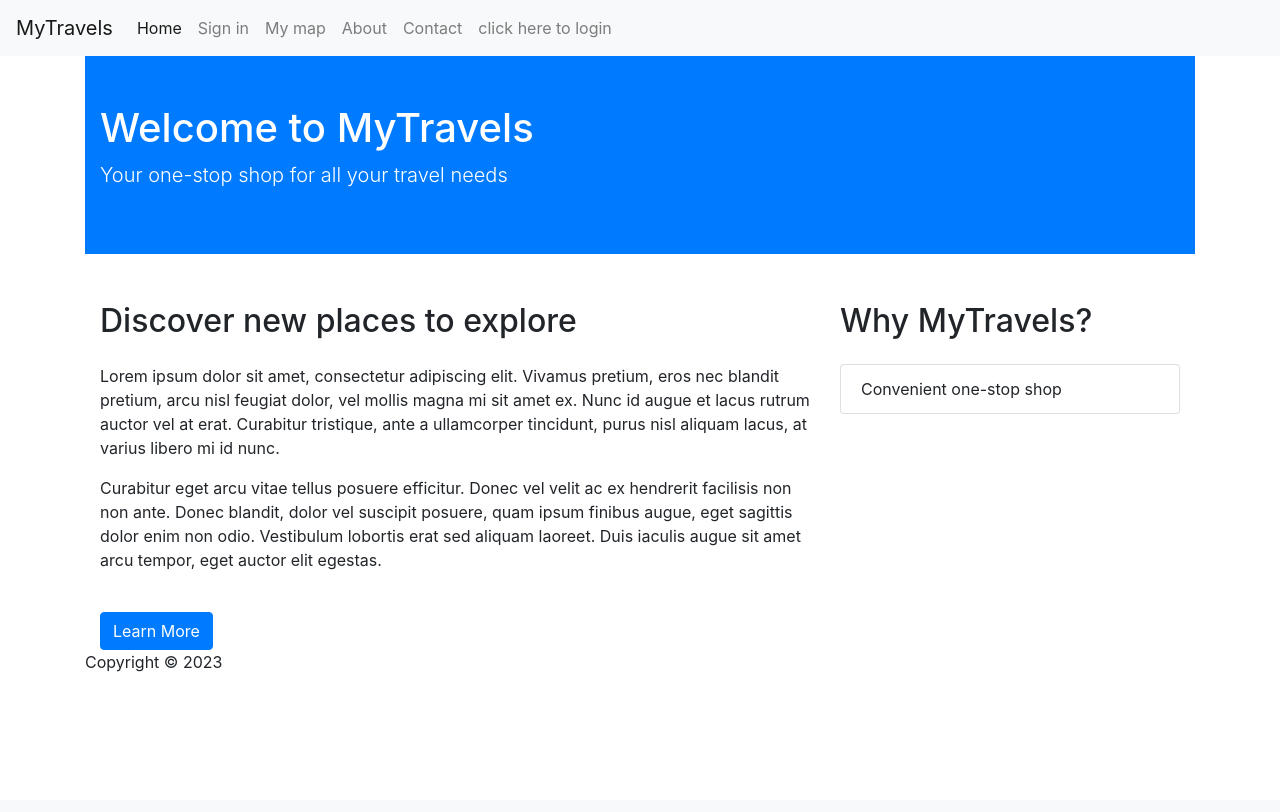
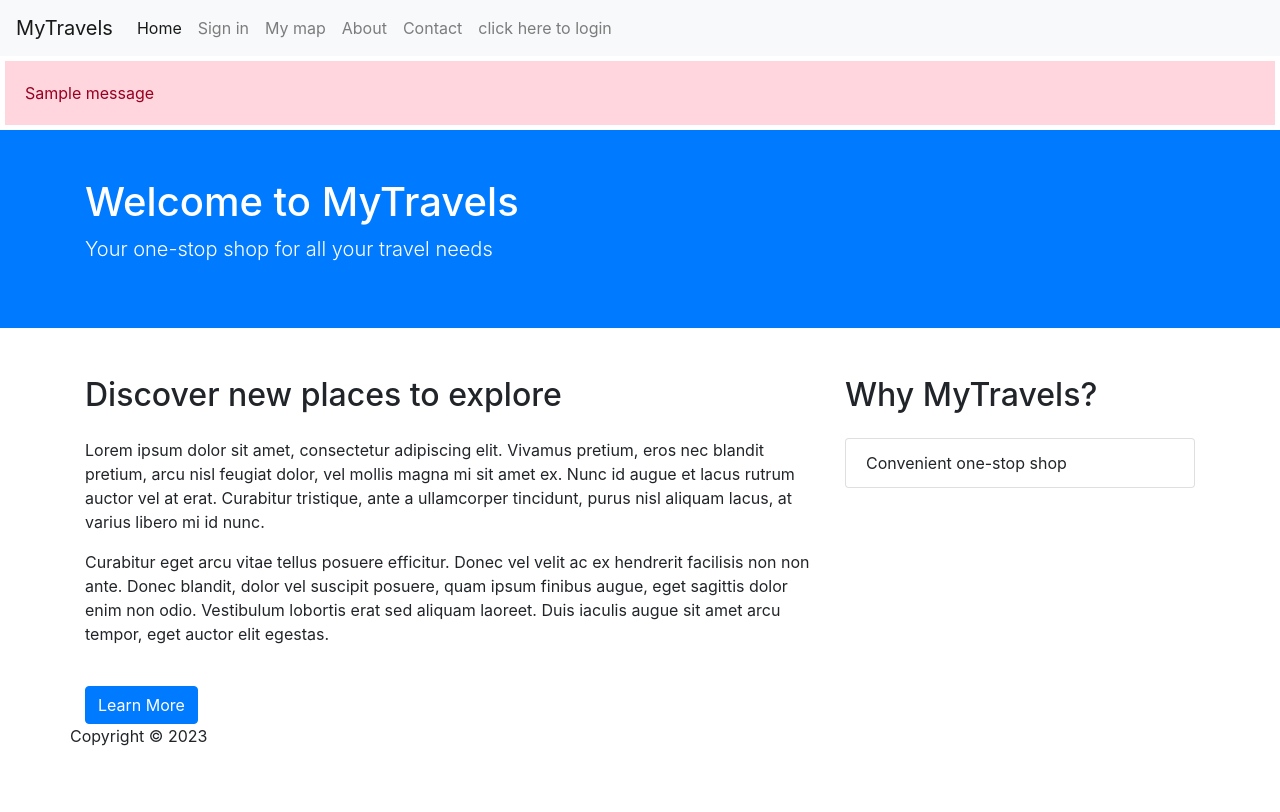
Before and after one commit to zeri91/myTravels, a Flask app: page / in a window 1280 px wide. Before the commit the page ends 672 px from the top, so only its background shows below. Run offline with Flask 2, Linux system fonts and the light colour scheme; one stand-in notice (Sample message) is shown; parts of the project's set-up code (start-up, migrations or seed data) failed here and were passed over; some libraries are stand-ins or nearby versions.

```diff
--- a/Templates/base.html
+++ b/Templates/base.html
@@ -51,9 +51,12 @@
         </div>
       </nav>
 
-    <div class="container">
-        {% block content %}
-        {% endblock %}
+    <div>
+      {% for message in get_flashed_messages(with_categories=false) %}
+            <div class="alert-msg">{{ message }}</div>
+      {% endfor %}
+      {% block content %}
+      {% endblock %}
     </div>
 
     <!-- jQuery first, then Popper.js, then Bootstrap JS -->
--- a/Templates/map_v2.html
+++ b/Templates/map_v2.html
@@ -9,7 +9,7 @@
   <div class="search-bar">
     <span>Your map</span>
     <form method="POST" class="form-inline mt-3">
-      <input class="form-control mr-2" type="search" placeholder="Cerca localitá" id="address" name="address">
+      <input class="form-control mr-2" type="search" placeholder="Cerca localitá" id="address" name="address", value="{{ request.form['address'] }}">
       <button class="btn btn-outline-success" type="submit">Cerca</button>
       <button class="btn btn-outline-primary ms-2" type="button">Pulsante 1</button>
       <button class="btn btn-outline-secondary ms-2" type="button">Pulsante 2</button>
--- a/app.py
+++ b/app.py
@@ -4,7 +4,7 @@ import os
 import sqlite3
 
 # Third-party libraries
-from flask import Flask, render_template, redirect, request, url_for
+from flask import Flask, render_template, redirect, request, url_for, flash
 from flask_login import (
     LoginManager,
     current_user,
@@ -15,13 +15,13 @@ from flask_login import (
 from oauthlib.oauth2 import WebApplicationClient
 import requests
 from flask_sqlalchemy import SQLAlchemy
-from models import User, db
+# from models import User, db // vecchio file models.py
 import folium
 from folium import plugins
 from folium.plugins import MarkerCluster
 import pandas as pd
 
-# Internal imports
+# Internal imports (aggiunti per il google login)
 from db import init_db_command
 from user import User
 
@@ -47,7 +47,7 @@ login_manager.init_app(app)
 def unauthorized():
     return "You must be logged in to access this content.", 403
 
-# Naive database setup
+# Naive database setup (google login)
 try:
     init_db_command()
 except sqlite3.OperationalError:
@@ -87,12 +87,6 @@ def registrazione():
         username = request.form['username']
         password = request.form['password']
 
-        # Creare un nuovo utente e aggiungerlo al database
-        nuovo_utente = User(username=username, password=password)
-        db.session.add(nuovo_utente)
-        db.session.commit()
-
-        return "Registrazione effettuata con successo!"
     return render_template('registrazione.html')
 
 @app.route('/map', methods=['GET', 'POST'])
@@ -117,7 +111,7 @@ def map():
             folium.Marker(location=[lat, lon], popup=address).add_to(m)
             #return m._repr_html_()
         else:
-            return "Indirizzo non valido"
+            flash('Location not valid', 'error')
 
     # folium.GeoJson(political_countries).add_to(m)
 
@@ -281,7 +275,7 @@ def get_lat_long(address, api_key):
         lon = response['data'][0]['longitude']
         return lat, lon
     else:
-        return None
+        return (None, None)
 
 if __name__ == '__main__':
     app.run(debug=True, ssl_context="adhoc")
--- a/static/css/style.css
+++ b/static/css/style.css
@@ -39,5 +39,11 @@
     font-weight: bold;
     font-size: medium;
     color: white;
+  }
 
-  }
+  .alert-msg {
+    padding: 20px;
+    margin: 5px;
+    color: #970020;
+    background-color: #ffd5de;
+}
```
Also changed, not shown: 2 other files.
